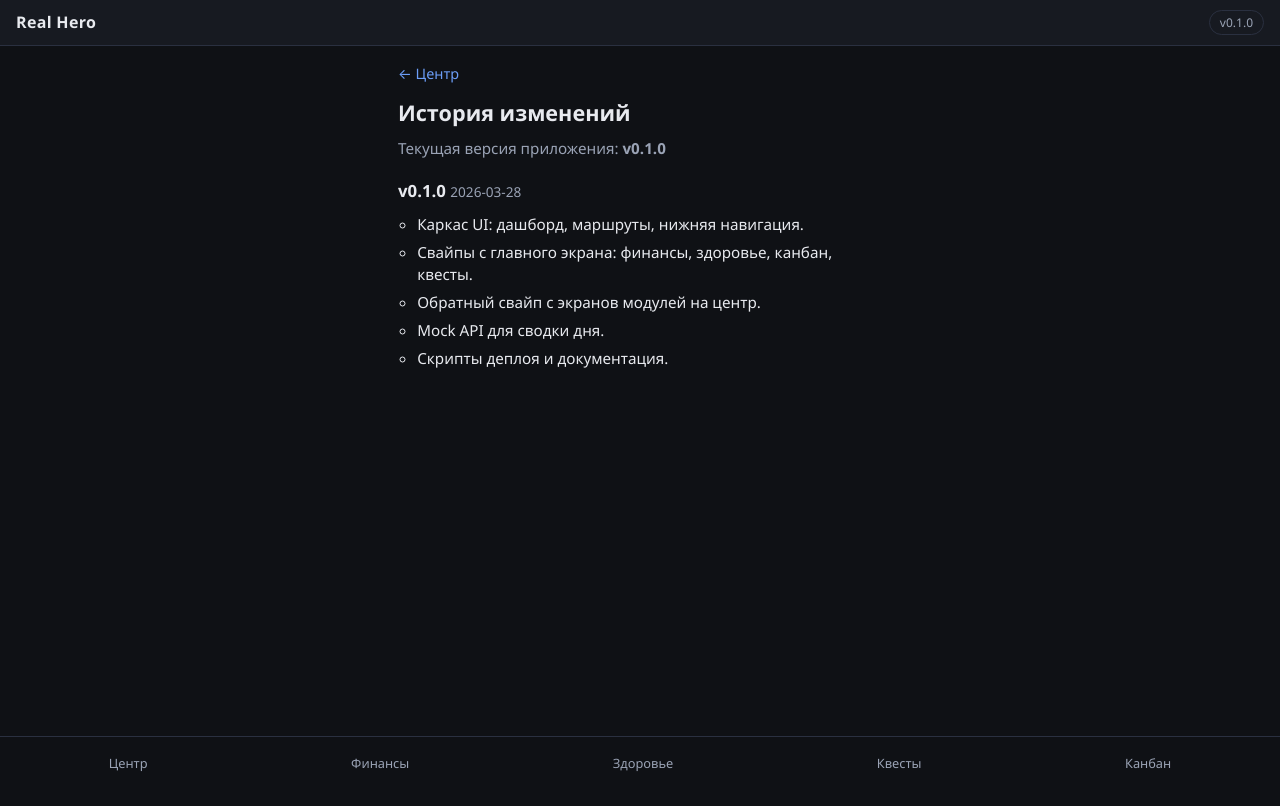
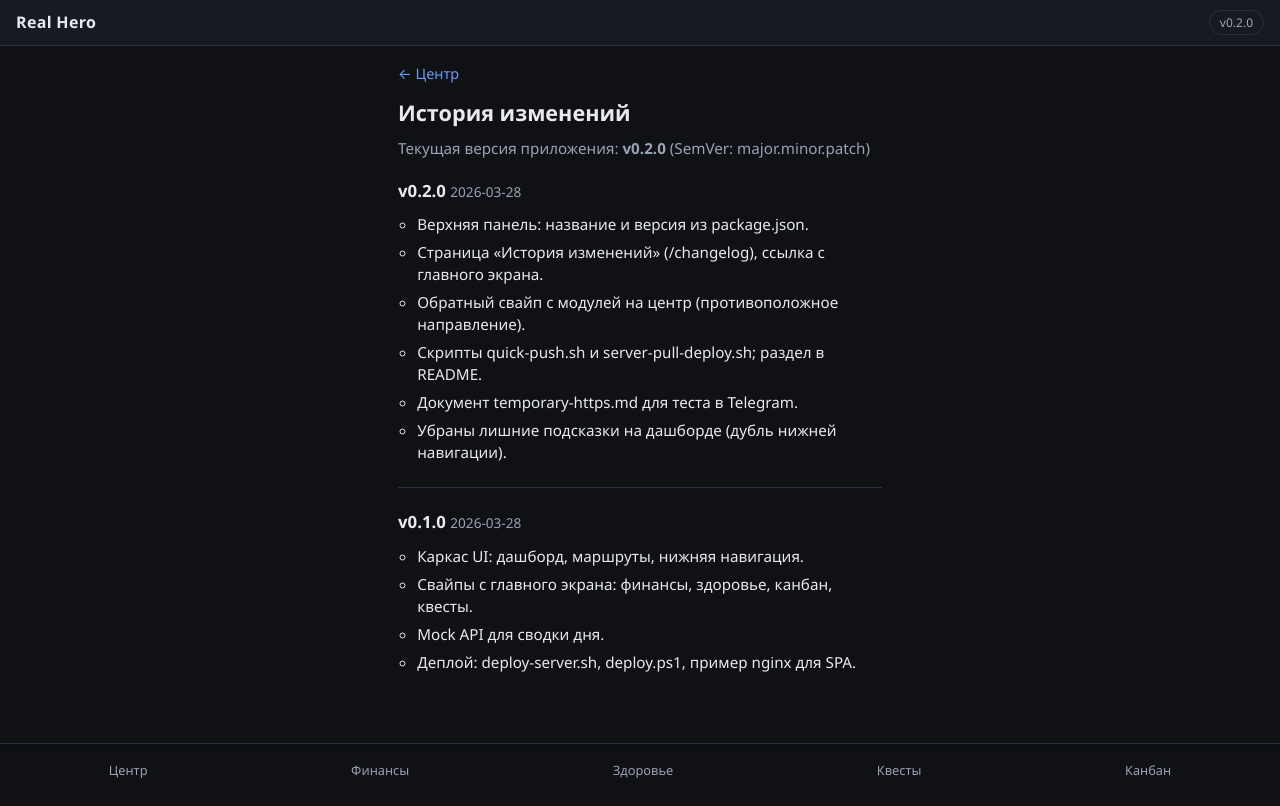
Before and after one commit to Axilboy/realhero, a React (Vite) app: page /changelog in a window 1280 px wide. Built offline with nearby package versions, Linux system fonts and the light colour scheme.

Commit message:
chore(release): v0.2.0

```diff
--- a/index.html
+++ b/index.html
@@ -4,6 +4,8 @@
     <meta charset="UTF-8" />
     <meta name="viewport" content="width=device-width, initial-scale=1.0, viewport-fit=cover" />
     <meta name="theme-color" content="#0f1115" />
+    <meta name="application-name" content="Real Hero" />
+    <meta name="application-version" content="0.2.0" />
     <title>Real Hero</title>
   </head>
   <body>
--- a/package.json
+++ b/package.json
@@ -1,7 +1,7 @@
 {
   "name": "real-hero-web",
   "private": true,
-  "version": "0.1.0",
+  "version": "0.2.0",
   "type": "module",
   "scripts": {
     "dev": "vite",
--- a/src/pages/ChangelogPage.tsx
+++ b/src/pages/ChangelogPage.tsx
@@ -3,16 +3,28 @@ import { APP_VERSION } from "../version";
 
 type Entry = { version: string; date: string; items: string[] };
 
+/** Синхронизируйте с package.json и CHANGELOG.md при каждом релизе. */
 const ENTRIES: Entry[] = [
+  {
+    version: "0.2.0",
+    date: "2026-03-28",
+    items: [
+      "Верхняя панель: название и версия из package.json.",
+      "Страница «История изменений» (/changelog), ссылка с главного экрана.",
+      "Обратный свайп с модулей на центр (противоположное направление).",
+      "Скрипты quick-push.sh и server-pull-deploy.sh; раздел в README.",
+      "Документ temporary-https.md для теста в Telegram.",
+      "Убраны лишние подсказки на дашборде (дубль нижней навигации).",
+    ],
+  },
   {
     version: "0.1.0",
     date: "2026-03-28",
     items: [
       "Каркас UI: дашборд, маршруты, нижняя навигация.",
       "Свайпы с главного экрана: финансы, здоровье, канбан, квесты.",
-      "Обратный свайп с экранов модулей на центр.",
       "Mock API для сводки дня.",
-      "Скрипты деплоя и документация.",
+      "Деплой: deploy-server.sh, deploy.ps1, пример nginx для SPA.",
     ],
   },
 ];
@@ -26,7 +38,7 @@ export function ChangelogPage() {
         </Link>
         <h1 className="changelog__title">История изменений</h1>
         <p className="changelog__subtitle">
-          Текущая версия приложения: <strong>v{APP_VERSION}</strong>
+          Текущая версия приложения: <strong>v{APP_VERSION}</strong> (SemVer: major.minor.patch)
         </p>
       </header>
       <ol className="changelog__list">
```
Also changed, not shown: 2 other files (tests, documents, lock files or other folders).
